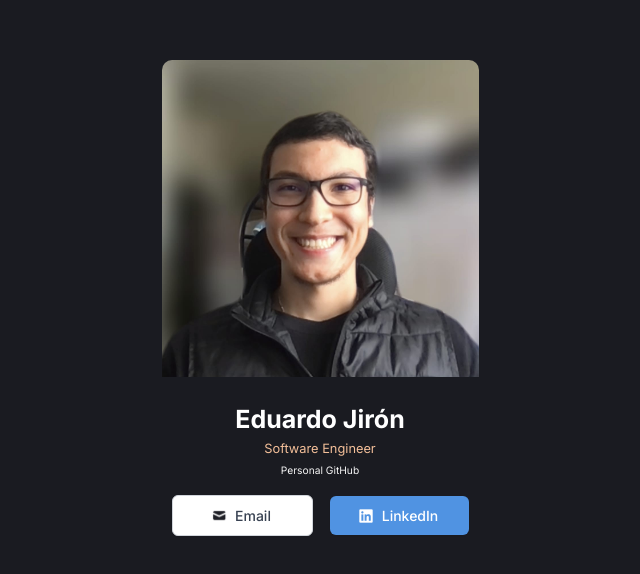
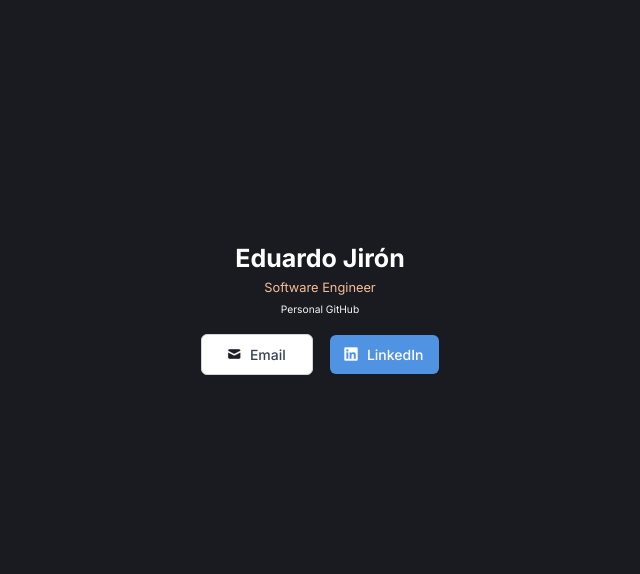
Before and after one commit to emjironal/digital-business-card, a React (Vite) app: page / in a window 1280 px wide. Shown: the part 102-676 px from the top of the page, without its empty margins (320-960 px from the left). Built offline with nearby package versions, Linux system fonts and the light colour scheme.

Commit message:
[update] add component name to class name

```diff
--- a/src/components/Information/Information.css
+++ b/src/components/Information/Information.css
@@ -1,9 +1,8 @@
-.profile-image {
-  width: 317px;
-  border-radius: 10px 10px 0px 0px;
+.information--container {
+  padding-inline: 10%;
 }
 
-.name {
+.information--name {
   margin: 0;
   padding-top: 21px;
   font-family: "Inter";
@@ -15,7 +14,7 @@
   color: #ffffff;
 }
 
-.position {
+.information--position {
   margin: 0;
   padding-top: 7px;
   font-family: "Inter";
@@ -27,7 +26,7 @@
   color: #f3bf99;
 }
 
-.website-link {
+.information--website-link {
   margin: 0;
   padding-top: 9px;
   font-family: "Inter";
@@ -39,7 +38,7 @@
   color: #f5f5f5;
 }
 
-.container-button {
+.information--container-button {
   padding-top: 15px;
   display: flex;
   align-items: center;
--- a/src/components/Information/Information.jsx
+++ b/src/components/Information/Information.jsx
@@ -1,23 +1,21 @@
 import "./Information.css";
 import LinkedInButton from "./LinkedInButton";
 import MailButton from "./MailButton";
-import profileImage from "../../assets/profile.jpeg";
 
 export default function Information() {
   return (
-    <div className="container">
-      <img className="profile-image" src={profileImage} />
-      <h1 className="name">Eduardo Jirón</h1>
-      <h4 className="position">Software Engineer</h4>
+    <div className="information--container">
+      <h1 className="information--name">Eduardo Jirón</h1>
+      <h4 className="information--position">Software Engineer</h4>
       <a
-        className="website-link"
+        className="information--website-link"
         href="https://github.com/emjironal"
         target="_blank"
         rel="noopener noreferrer"
       >
         Personal GitHub
       </a>
-      <div className="container-button">
+      <div className="information--container-button">
         <MailButton />
         <LinkedInButton />
       </div>
--- a/src/components/Information/LinkedInButton.css
+++ b/src/components/Information/LinkedInButton.css
@@ -1,4 +1,4 @@
-.linkedin {
+.linkedinbutton--linkedin {
   display: flex;
   flex-direction: row;
   justify-content: center;
@@ -10,12 +10,12 @@
   width: 115px;
 }
 
-.linkedin-icon {
+.linkedinbutton--icon {
   margin: 0;
   width: 16px;
 }
 
-.linkedin-text {
+.linkedinbutton--text {
     margin: 0;
     padding-left: 8px;
     color: white;
--- a/src/components/Information/LinkedInButton.jsx
+++ b/src/components/Information/LinkedInButton.jsx
@@ -7,10 +7,10 @@ export default function LinkedInButton() {
       href="https://www.linkedin.com/in/eduardo-jiron"
       target="_blank"
       rel="noopener noreferrer"
-      className="linkedin"
+      className="linkedinbutton--linkedin"
     >
-      <img className="linkedin-icon" src={linkedinIcon} />
-      <p className="linkedin-text">LinkedIn</p>
+      <img className="linkedinbutton--icon" src={linkedinIcon} />
+      <p className="linkedinbutton--text">LinkedIn</p>
     </a>
   );
 }
--- a/src/components/Information/MailButton.css
+++ b/src/components/Information/MailButton.css
@@ -1,4 +1,4 @@
-.email {
+.mailbutton--email {
   display: flex;
   align-items: center;
   justify-content: center;
@@ -11,12 +11,12 @@
   width: 115px;
 }
 
-.email-icon {
+.mailbutton--email-icon {
   margin: 0;
   width: 16px;
 }
 
-.email-text {
+.mailbutton--email-text {
   margin: 0;
   padding-left: 8px;
   color: #374151;
--- a/src/components/Information/MailButton.jsx
+++ b/src/components/Information/MailButton.jsx
@@ -3,9 +3,9 @@ import "./MailButton.css";
 
 export default function MailButton() {
   return (
-    <a className="email" href="mailto:emjironal@gmail.com">
-      <img className="email-icon" src={mailIcon} />
-      <p className="email-text">Email</p>
+    <a className="mailbutton--email" href="mailto:emjironal@gmail.com">
+      <img className="mailbutton--email-icon" src={mailIcon} />
+      <p className="mailbutton--email-text">Email</p>
     </a>
   );
 }
```
